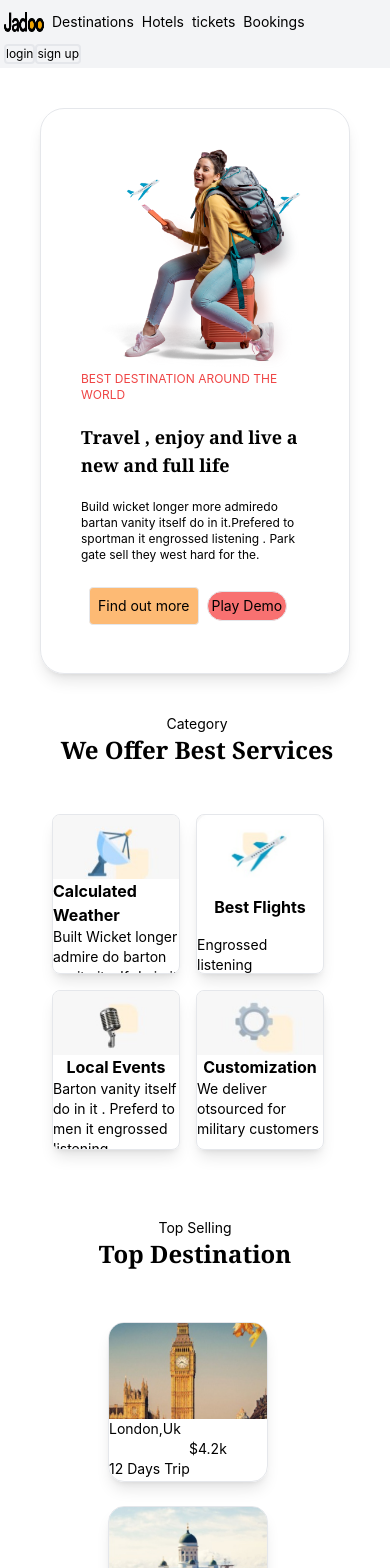
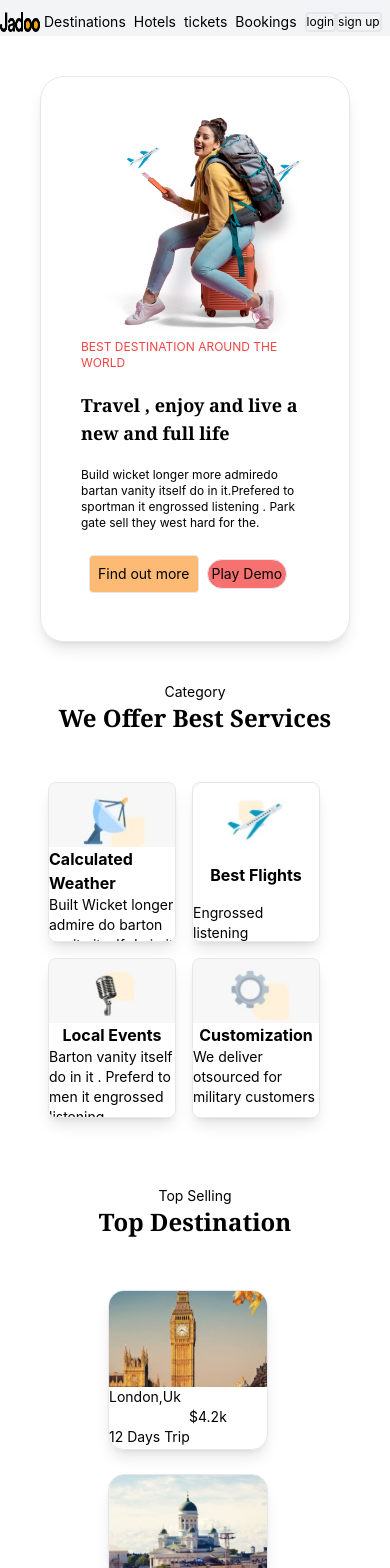
Before and after one commit to masifafghan/TourBooking, a React (Create React App) app: page / in a window 390 px wide. Shown: the top 1568 px of the page. Built offline with nearby package versions, Linux system fonts and the light colour scheme.

Commit message:
default seting

```diff
--- a/src/pages/home.jsx
+++ b/src/pages/home.jsx
@@ -7,14 +7,14 @@ function Home() {
     <body className="overflow-hidden">
     {/* Nav Bar */}
     <nav className="flex flex-wrap lg:justify-between sm:item-center bg-gray-100  lg:p-3">
-        <img className="w-10 h-5 lg:w-24 m-1 lg:h-6 mt-3 lg:ms-20 rounded" src="/asessts/Logo.png" alt="Logo" />
+        <img className="w-10 h-5 lg:w-24 lg:h-6 mt-3 lg:ms-20 rounded" src="/asessts/Logo.png" alt="Logo" />
         <div className="text-sm lg:text-lg pt-2 flex flex wrap">
             <a className="p-1 lg:px-4 text-black hover:text-blue-500" href="/dest">Destinations</a>
             <a className="p-1 lg:px-4 text-black hover:text-blue-500" href="/hotels" >Hotels</a>
             <a className="p-1 lg:px-4 text-black hover:text-blue-500" href="/tickets" >tickets</a>
             <a className="p-1 lg:px-4 text-black hover:text-blue-500" href="/about" >Bookings</a>
         </div>
-        <div className="lg:pe-20 lg:me-15 pt-2 p-1 flex flex-wrap">
+        <div className="lg:pe-20 lg:me-15 pt-3 p-1 flex flex-wrap">
             <button className="lg:mx-4 text-xs lg:text-base lg:p-2 lg:px-3 border-2 rounded hover:text-white hover:bg-black " >login</button>
             <button className="border-2 text-xs lg:text-base rounded lg:px-3 lg:p-2 hover:text-white hover:bg-black" >sign up</button>
         </div>
@@ -31,7 +31,7 @@ function Home() {
         </div>
     </section>
     {/* Service Section*/}
-    <section className="justify-items-center ps-1 lg:mb-20 mt-10 m-10">
+    <section className="justify-items-center lg:mb-20 mt-10 m-10">
          <p className=" text-sm lg:text-lg">Category</p>
         <h1 className=" text-2xl lg:text-5xl font-bold font-serif mb-10" >We Offer Best Services</h1>
         <div className="flex  flex-wrap">
@@ -143,7 +143,7 @@ function Home() {
             <img className="w-16h-8 m-3  rounded-2xl" src="/asessts/Logo.png" alt="Logo" />
             <p className="text-gray-400">Book your trip in minute ,get full control for much longer</p>
         </div>
-        <div className=" w-24 ms-7 lg:w-32 lg:m-5">
+        <div className=" w-24 ms-6 lg:w-32 lg:m-5">
             <h3 className="font-bold"> Company</h3>
             <p className="text-gray-400">
                 About<br/>
@@ -151,7 +151,7 @@ function Home() {
                 Mobile<br/>
             </p>
         </div>
-        <div className=" w-24 ms-7 lg:w-32 lg:m-5">
+        <div className=" w-24 ms-6 lg:w-32 lg:m-5">
             <h3 className="font-bold">Contact</h3>
             <p className="text-gray-400">
                 Help/FAQ<br/>
@@ -159,7 +159,7 @@ function Home() {
                 Affilates<br/>
             </p>
         </div>
-        <div className=" w-24 ms-7 lg:w-32 lg:m-5">
+        <div className=" w-24 ms-6 lg:w-32 lg:m-5">
             <h3 className="font-bold">More</h3>
             <p className="text-gray-400">
                 Airlinefees<br/>
```
